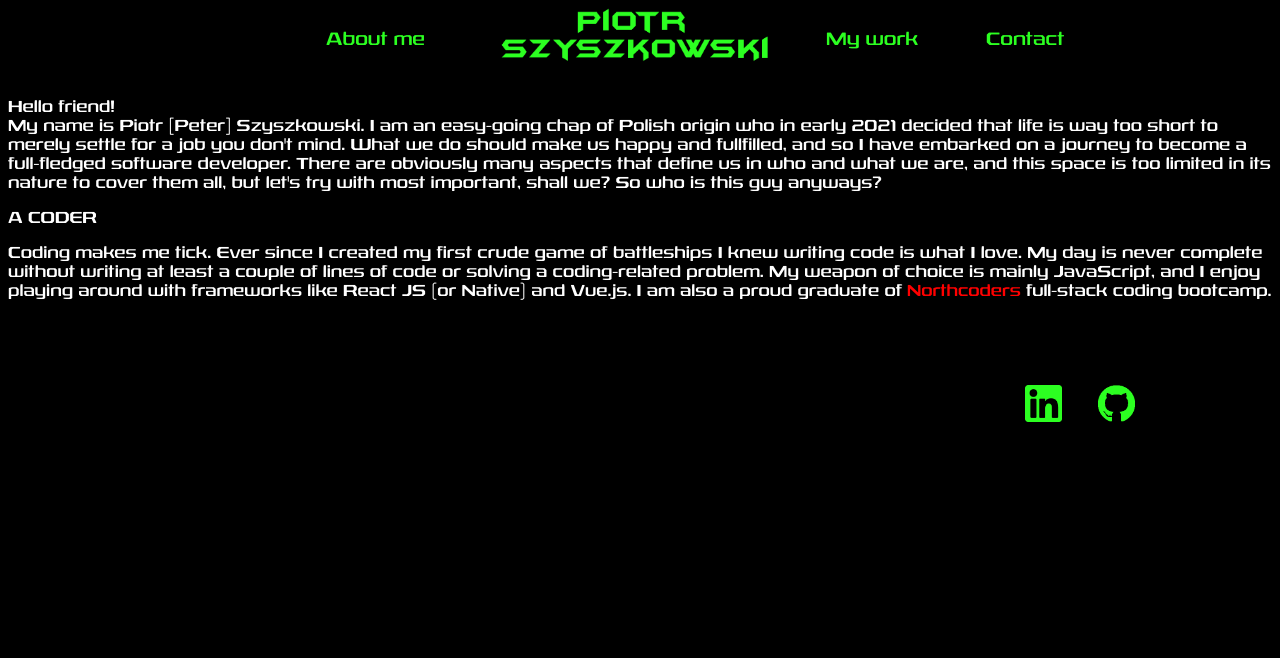
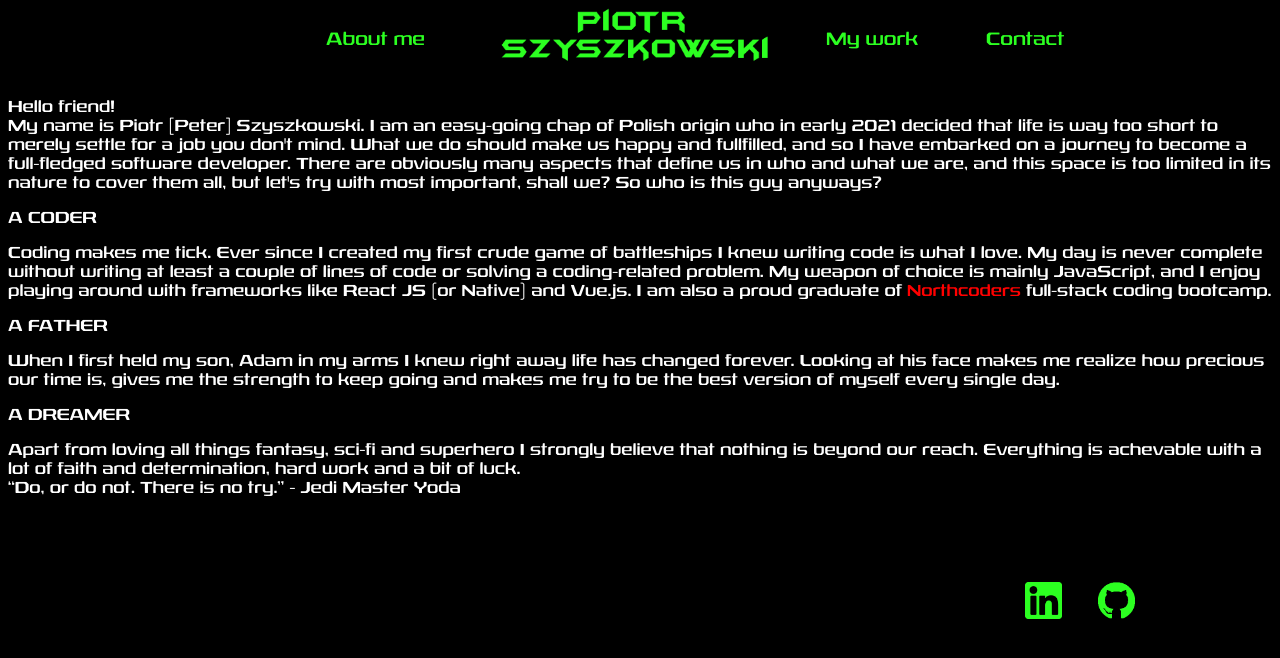
Before and after one commit to Piotr-Szyszkowski/ps-portfolio, a React (Create React App) app: page /aboutme in a window 1280 px wide. Shown: the top 658 px of the page. Built offline with nearby package versions, Linux system fonts and the light colour scheme.

Commit message:
about me page text content complete

```diff
--- a/src/Components/AboutMe.jsx
+++ b/src/Components/AboutMe.jsx
@@ -30,6 +30,20 @@ const AboutMe = () => {
         </a>
         full-stack coding bootcamp.
       </p>
+      <p className="AboutMe__Title">A FATHER</p>
+      <p className="AboutMe__SectionText">
+        When I first held my son, Adam in my arms I knew right away life has
+        changed forever. Looking at his face makes me realize how precious our
+        time is, gives me the strength to keep going and makes me try to be the
+        best version of myself every single day.
+      </p>
+      <p className="AboutMe__Title">A DREAMER</p>
+      <p className="AboutMe__SectionText">
+        Apart from loving all things fantasy, sci-fi and superhero I strongly
+        believe that nothing is beyond our reach. Everything is achevable with a
+        lot of faith and determination, hard work and a bit of luck.
+        <br /> “Do, or do not. There is no try.” - Jedi Master Yoda
+      </p>
     </div>
   );
 };
```
